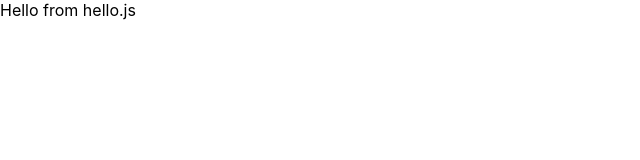
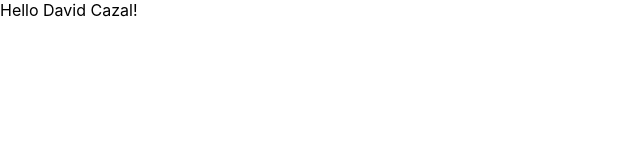
Before and after one commit to DavidCazalCollados/portfolio_2025, a React (Create React App) app: page / in a window 1280 px wide. Shown: the top 160 px of the page, without its empty margins (0-640 px from the left). Built offline with nearby package versions, Linux system fonts and the light colour scheme.

Commit message:
navbar file created

```diff
--- a/src/components/hello.js
+++ b/src/components/hello.js
@@ -3,7 +3,7 @@
 class Hello extends React.Component {
   render() {
     //TODO
-    return <div>Hello from hello.js</div>;
+    return <div>Hello {this.props.firstName} {this.props.lastName}!</div>;
   }
 }
 
--- a/src/index.js
+++ b/src/index.js
@@ -5,10 +5,11 @@
 import reportWebVitals from './reportWebVitals';
 import Hello from './components/hello';
 
+
 const root = ReactDOM.createRoot(document.getElementById('root'));
 root.render(
   <React.StrictMode>
-    <Hello />
+    <Hello firstName="David" lastName="Cazal" />
   </React.StrictMode>
 );
 
```
Also changed, not shown: src/components/navbar.js (added).
